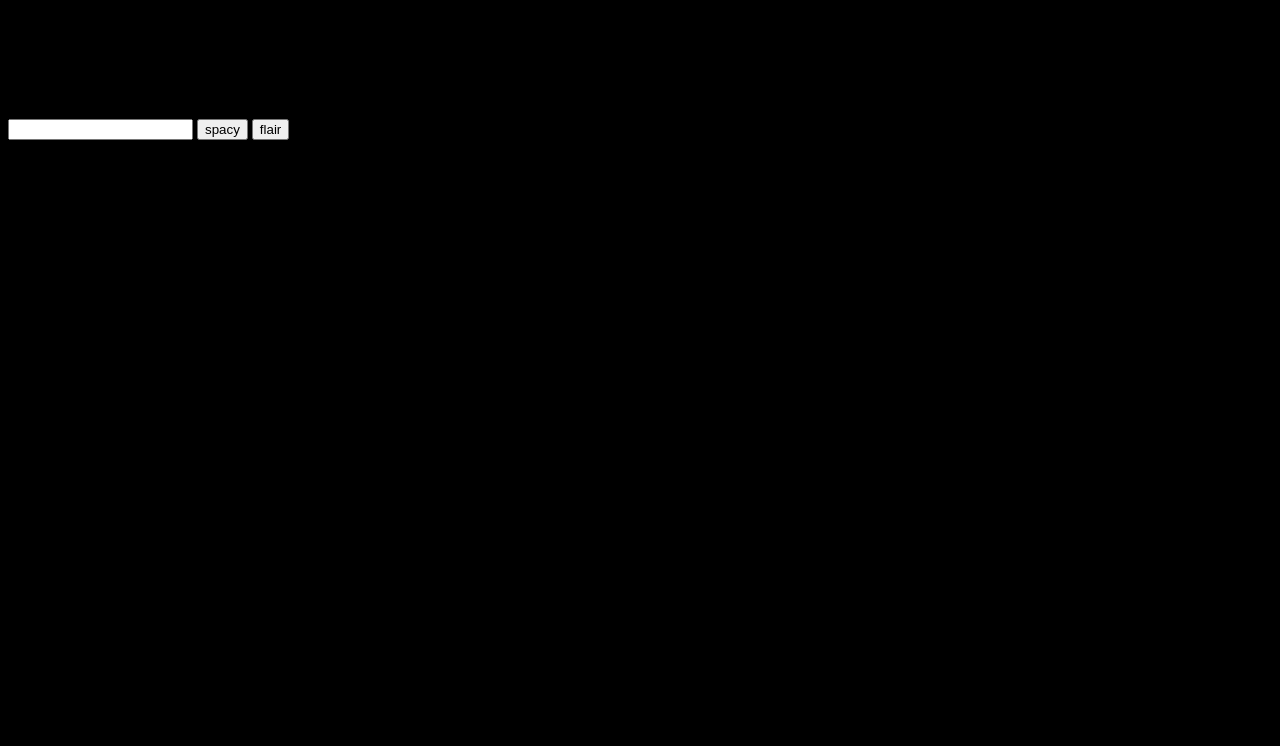
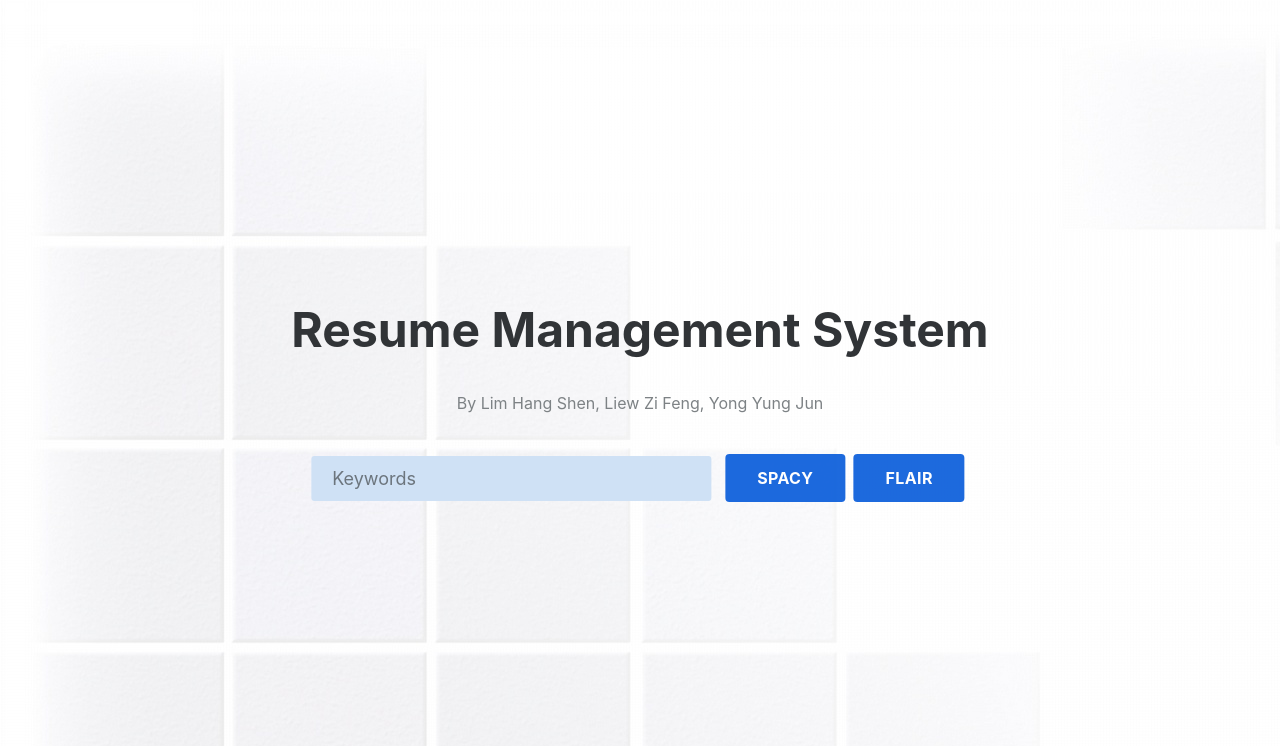
Before and after one commit to novemberrain123/resume-ner, a Flask app: page / in a window 1280 px wide. Shown: the top 746 px of the page. Run offline with Flask 2, Linux system fonts and the light colour scheme; some libraries are stand-ins or nearby versions.

Commit message:
GUI Update

```diff
--- /dev/null
+++ b/code/static/style.css
@@ -0,0 +1,117 @@
+html {
+    background-color: white;
+    background-image: url("bg.jpg");
+  }
+
+  #resHeader{
+    color: black;
+    font-size: 40px;
+  }
+
+  .mainpage {
+    color:#313437;
+    position: absolute;
+    top: 50%;
+    left: 50%;
+    margin-right: -50%;
+    transform: translate(-50%, -50%);
+  }
+
+  .mainpage p {
+    color:#7d8285;
+    line-height:1.5;
+  }
+
+  .mainpage h2 {
+    font-size:48px;
+    font-weight:bold;
+    margin-bottom:25px;
+    line-height:1.5;
+    padding-top:0;
+    margin-top:0;
+    color:inherit;
+  }
+
+  .mainpage .intro {
+    font-size:16px;
+    max-width:800px;
+    margin:0 auto 25px;
+  }
+
+  .mainpage .intro p {
+    margin-bottom:35px;
+  }
+
+  .mainpage form {
+    justify-content:center;
+    display: flex;
+  }
+
+  .mainpage form .form-control {
+    background:#cfe1f5;
+    border:none;
+    border-radius:3px;
+    box-shadow:none;
+    outline:none;
+    color:inherit;
+    text-indent:9px;
+    height:45px;
+    margin-right:10px;
+    min-width:400px;
+    font-size: 18px;
+  }
+
+  .mainpage form .btn {
+    padding:16px 32px;
+    border:none;
+    background:none;
+    box-shadow:none;
+    text-shadow:none;
+    opacity:0.9;
+    text-transform:uppercase;
+    font-weight:bold;
+    font-size:16px;
+    letter-spacing:0.4px;
+    line-height:1;
+    margin: 4px;
+  }
+
+  .mainpage form .btn:hover {
+    opacity:1;
+  }
+
+  .mainpage form .btn:active {
+    transform:translateY(1px);
+  }
+
+  .mainpage form .btn-primary {
+    background-color:#055ada !important;
+    color: #fff;
+    outline:none !important;
+  }
+
+  .resultpage {
+    padding:50px 0;
+    position: absolute;
+    top: 3%;
+    left:15%
+  }
+
+  .resultpage #p1,#p2 {
+    font-size: 23px;
+  }
+
+  .resultpage img {
+      border-radius: 5px;
+      padding: 15px;
+      width: 300px;
+  }
+
+  .resultpage #results {
+    top: 50%;
+    left: 50%;
+    align-items: center;
+    text-align: left;
+    display: absolute;
+    margin-left: 200px;
+  }
--- a/code/templates/index.html
+++ b/code/templates/index.html
@@ -1,23 +1,32 @@
 <!doctype html>
+<html lang="en">
 
-<html lang="en">
 <head>
   <meta charset="utf-8">
   <meta name="viewport" content="width=device-width, initial-scale=1">
-
+  <link rel="stylesheet" type="text/css" href="{{ url_for('static', filename='style.css')}}">
+  <link rel="stylesheet" href="https://cdnjs.cloudflare.com/ajax/libs/twitter-bootstrap/4.1.3/css/bootstrap.min.css">
   <title>RMS</title>
-  <link rel="stylesheet" href="style.css">
 </head>
 
 <body>
-  <h1>Resume Management System</h1>
-  <h5>By Lim Hang Shen, Liew Zi Feng, Yong Yung Jun</h3>
+  <div class="mainpage">
+    <div class="container">
+      <div class="intro">
+        <h2 class="text-center">Resume Management System</h2>
+        <p class="text-center">By Lim Hang Shen, Liew Zi Feng, Yong Yung Jun</p>
+      </div>
+      <form class="form-inline" method="POST" target="_blank">
+        <div class="form-group">
+          <input class="form-control" name="text" placeholder="Keywords">
+        </div>
+        <div class="form-group">
+          <input class="btn btn-primary" type="submit" name="button" value="spacy">
+          <input class="btn btn-primary" type="submit" name="button" value="flair">
+        </div>
+      </form>
+    </div>
+  </div>
+</body>
 
-  <form method="POST" target="_blank">
-    <input name="text">
-    <input type="submit" name="button" value="spacy">
-    <input type="submit" name="button" value="flair">
-  </form>
-
-</body>
 </html>
--- a/code/templates/style.css
+++ /dev/null
@@ -1,3 +0,0 @@
-body {
-  background-color: black;
-}
```
Also changed, not shown: code/templates/result.html (+12 -8 lines), code/static/bg.jpg (added).
